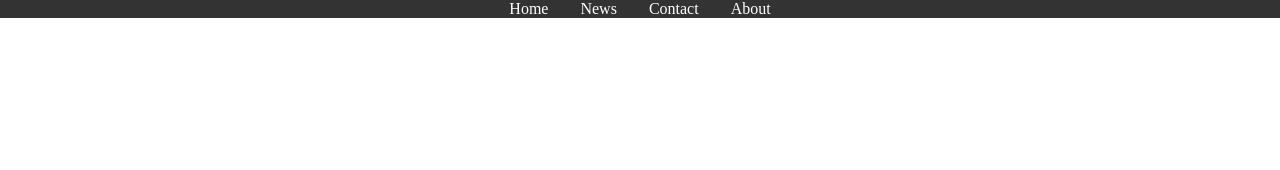
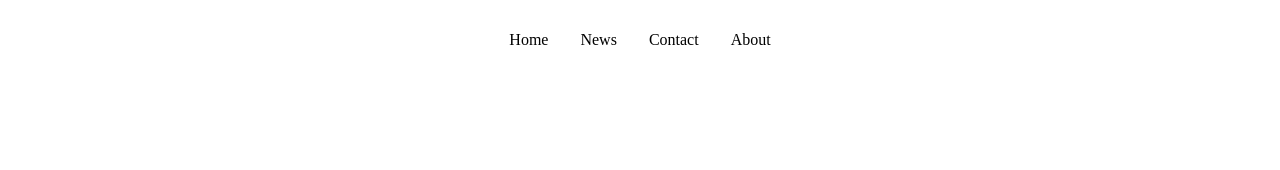
Before and after one commit to unofficialdxnny/DodgyArtists, a plain HTML site: page website/index.html in a window 1280 px wide. Drawn offline with Linux system fonts and the light colour scheme.

Commit message:
fixed up navbar

```diff
--- a/website/Assets/CSS/index.css
+++ b/website/Assets/CSS/index.css
@@ -1,7 +1,6 @@
-*{
+* {
     margin: 0;
     scroll-behavior: smooth;
-
 }
 
 .navbar {
@@ -9,9 +8,11 @@
     margin: 0;
     padding: 0;
     overflow: hidden;
-    background-color: #333;
+    background-color: transparent;
     display: flex;
     justify-content: center;
+    height: 80px; /* Adjust the height as needed */
+    align-items: center; /* Vertically center the list items */
 }
 
 .navbar li {
@@ -19,13 +20,12 @@
 }
 
 .navbar li a {
-    color: white;
+    color: black;
     text-align: center;
-    padding: 150px 16px;
+    padding: 20px 16px; /* Increase the top and bottom padding for height */
     text-decoration: none;
-
 }
 
 .navbar li a:hover {
-    background-color: #111;
+    color: red;
 }
```
